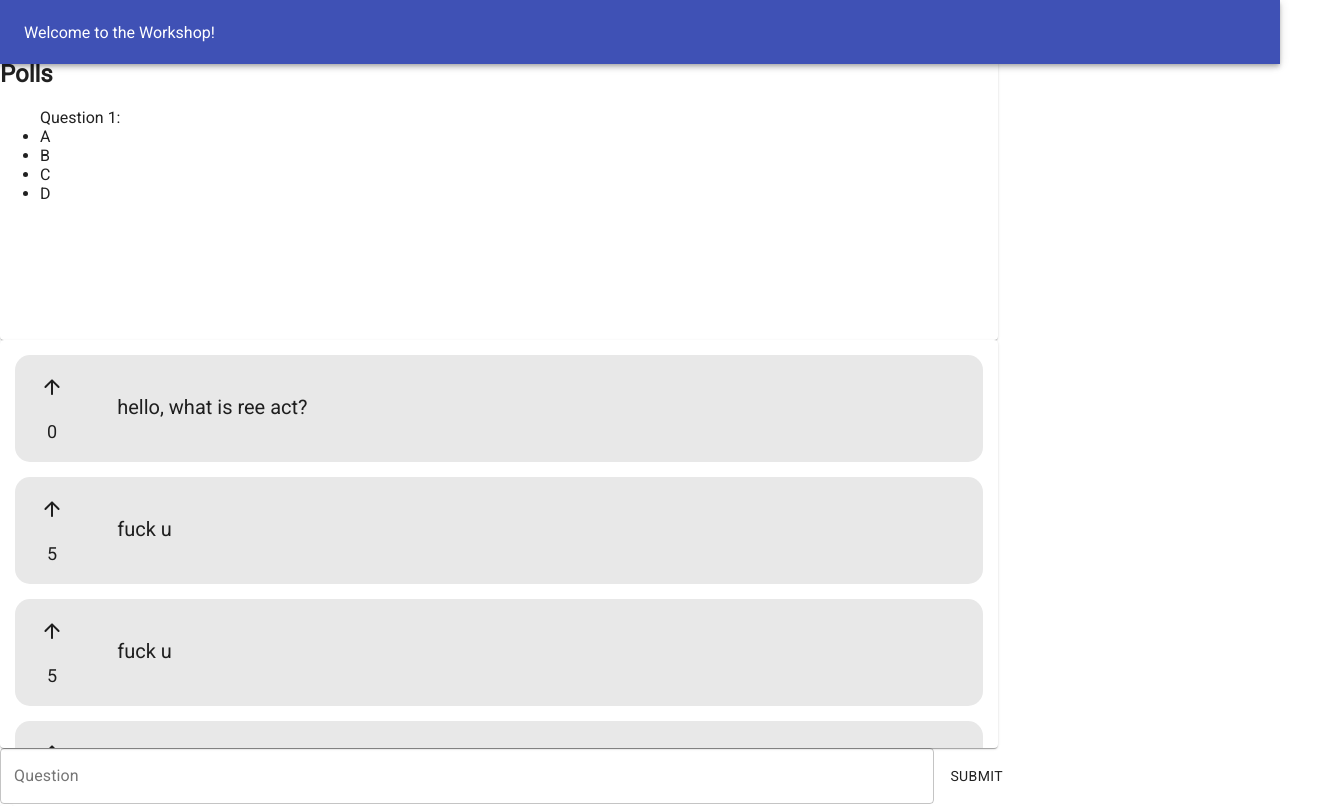
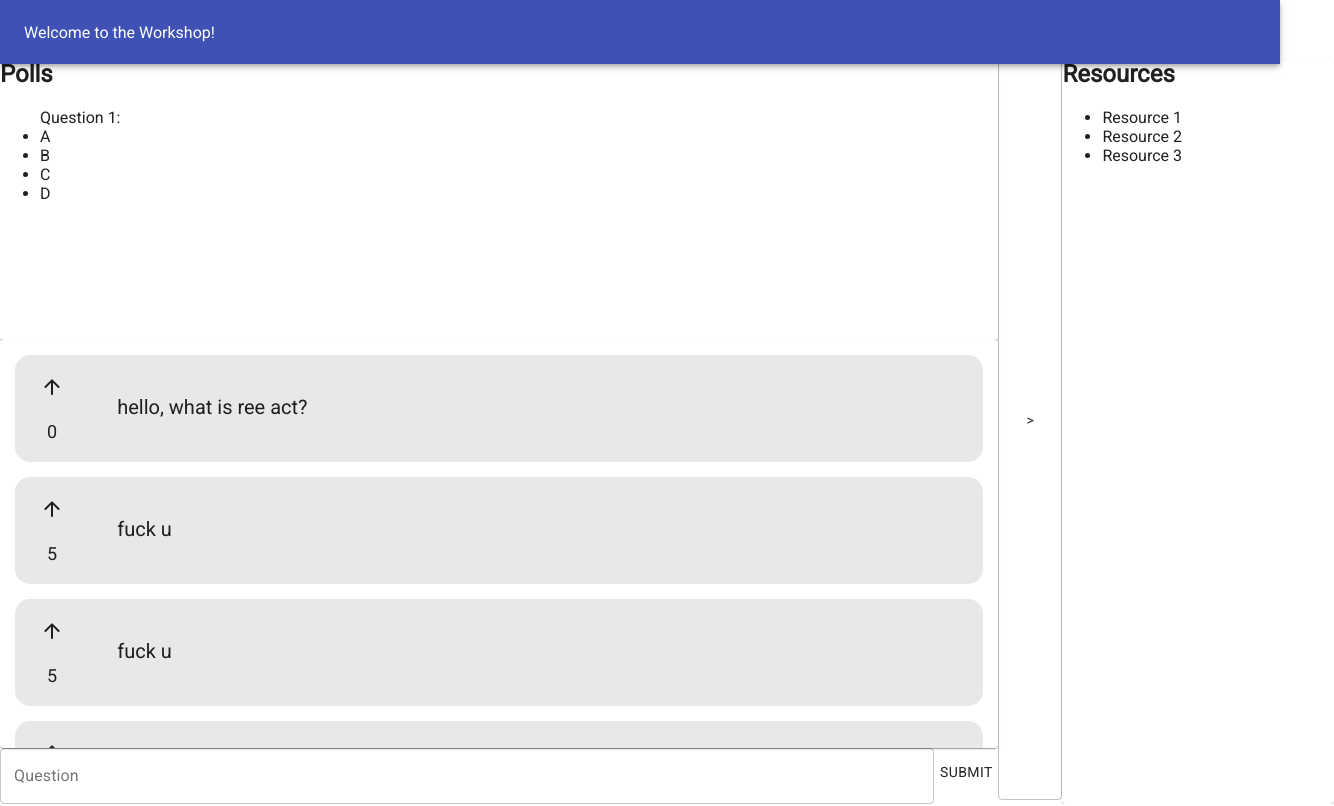
Before and after one commit to os-ucsd/workshop-facilitator, a React (Create React App) app in the folder workshop-facilitator/: page /user in a window 1280 px wide. Shown: the top 806 px of the page, 1334 px wide, since content can reach past the window. Built offline with nearby package versions, Linux system fonts and the light colour scheme.

Commit message:
fixed sizing issues

```diff
--- a/workshop-facilitator/src/routes/User.js
+++ b/workshop-facilitator/src/routes/User.js
@@ -67,7 +67,7 @@ class User extends React.Component {
                             <form style={{width: this.state.collapsed ? "90vw" : "73vw"}} noValidate autoComplete = "off" onSubmit = {this.submitForm} onChange = {this.handleChange}>
                                 <TextField fullWidth placeholder="Ask a Question" id = "questiontxt" label = "Question" variant = "outlined" />
                             </form>
-                            <Button onClick={this.submitForm} variant = "containted" color = "primary">
+                            <Button style={{height: "6vh", width: "6vh"}} onClick={this.submitForm} variant = "containted" color = "primary">
                                 Submit
                             </Button>
                         </Grid>
@@ -75,8 +75,8 @@ class User extends React.Component {
 
                     <div>
                         <Paper style={{height: "5vh" , width: "1vw"}}></Paper>
-                        <Grid container>
-                            <Button style={{height: "95vh", width: "1vh"}} onClick={this.collapse} fullwidth variant="outlined"> {this.state.collapsed ? "<" : ">"} </Button>
+                        <Grid container style={{maxWidth: "28vh"}}>
+                            <Button style={{height: "95vh", width: "6vh"}} onClick={this.collapse} variant="outlined"> {this.state.collapsed ? "<" : ">"} </Button>
                             <Grid item xs={4}>
                                 <Paper style={{height: this.state.collapsed ? "0vh" : "93vh", width: this.state.collapsed ? "0vh" : "34vh"}}>
                                     {this.state.collapsed ? false : <Resources />}
```
